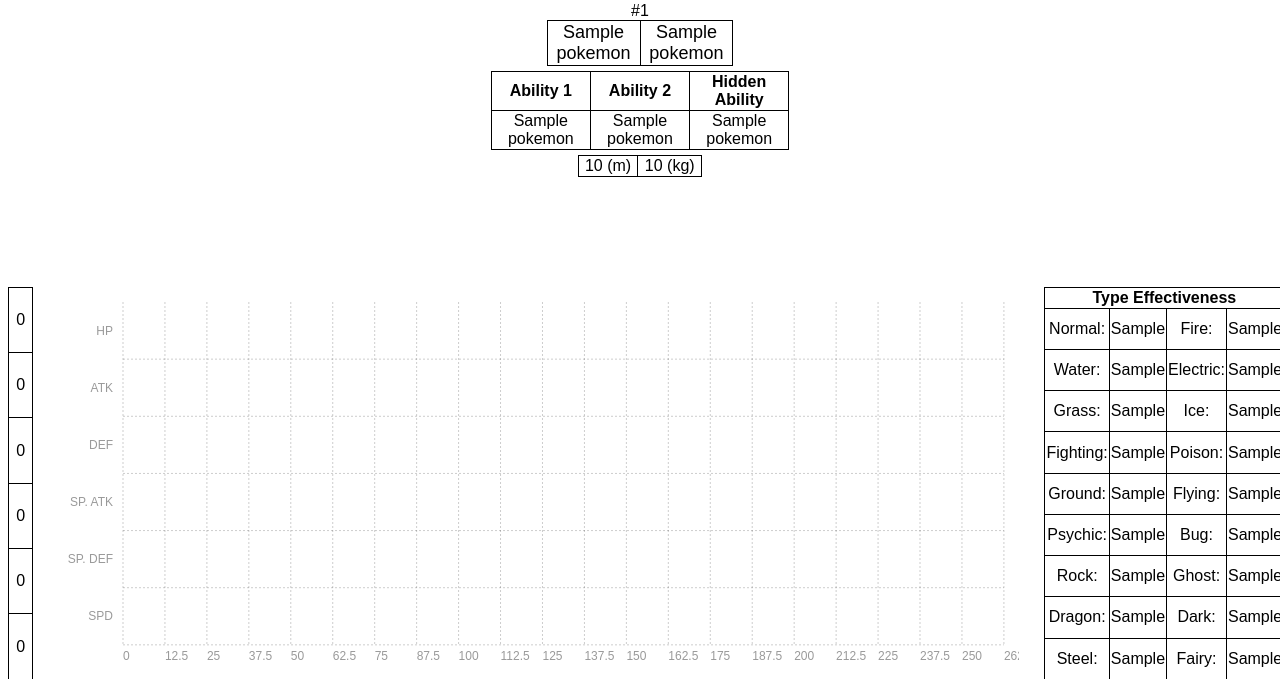
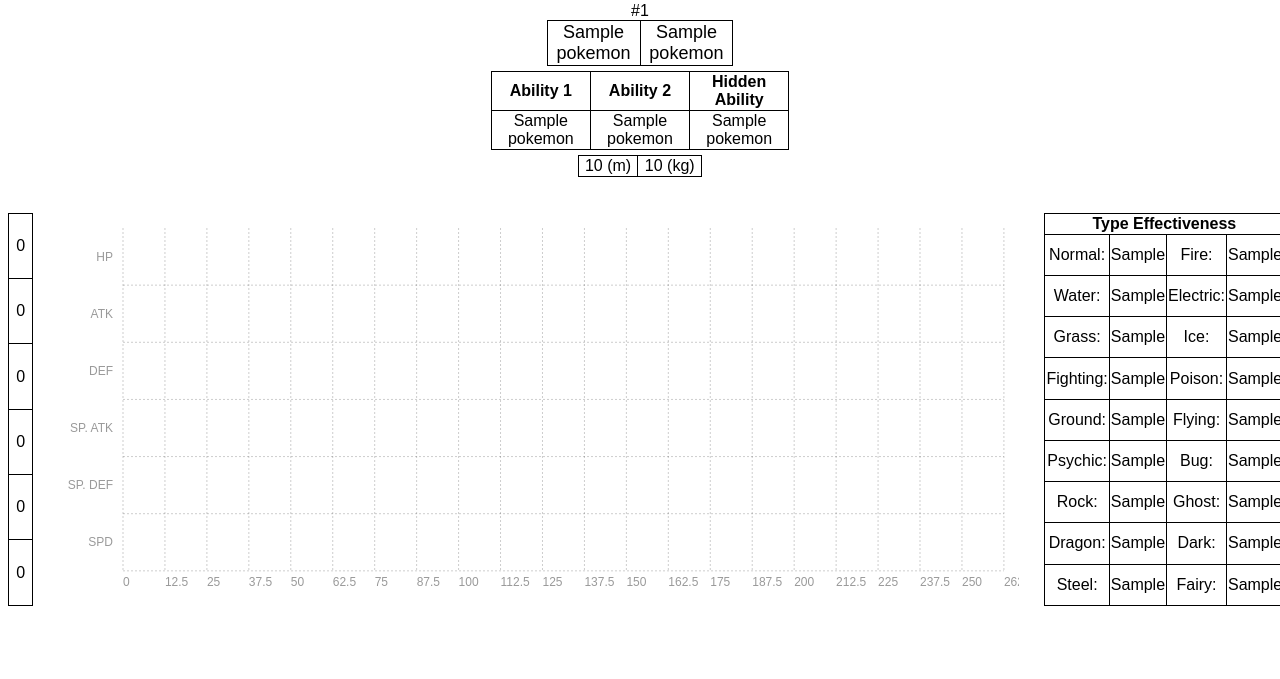
Before and after one commit to rubenboero21/cs257, a Flask app: page /specific/1 in a window 1280 px wide. Shown: the part 176-855 px from the top of the page. After the commit the page ends 782 px from the top, so only its background shows below. Run offline with Flask 2, Linux system fonts and the light colour scheme; a database or web service that is not in the repository returns one stand-in record (values such as "Sample title"); parts of the project's set-up code (start-up, migrations or seed data) failed here and were passed over; some libraries are stand-ins or nearby versions.

Commit message:
Changed the padding to allow user to see whole page without scrolling

```diff
--- a/webapp/static/pokedex.css
+++ b/webapp/static/pokedex.css
@@ -147,7 +147,7 @@ table {
 }
 
 .empty_space {
-    padding: 50px;
+    padding: 13px;
 }
 
 /* TODO: logo doesn't want to adopt resizing of code below */
```
